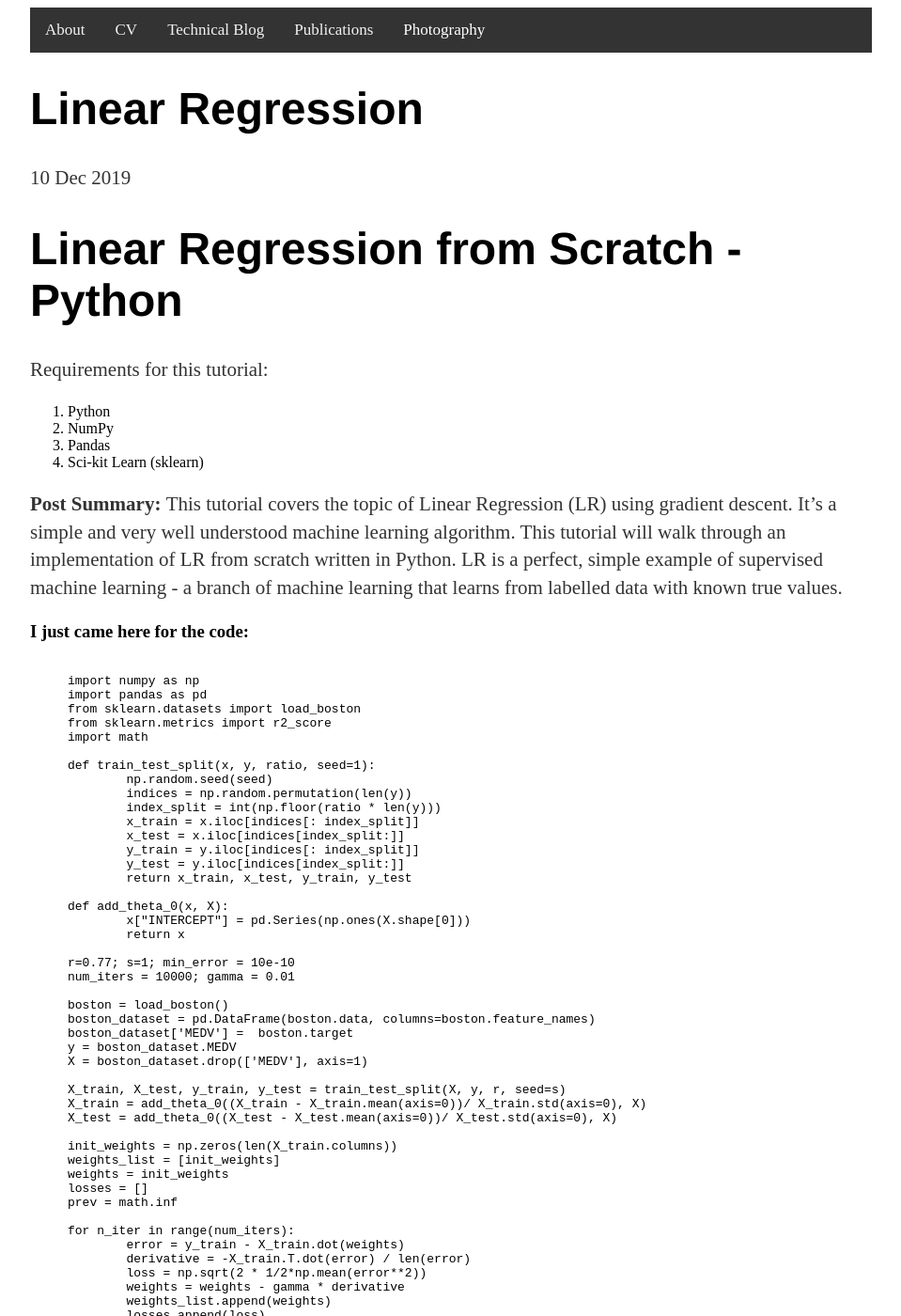
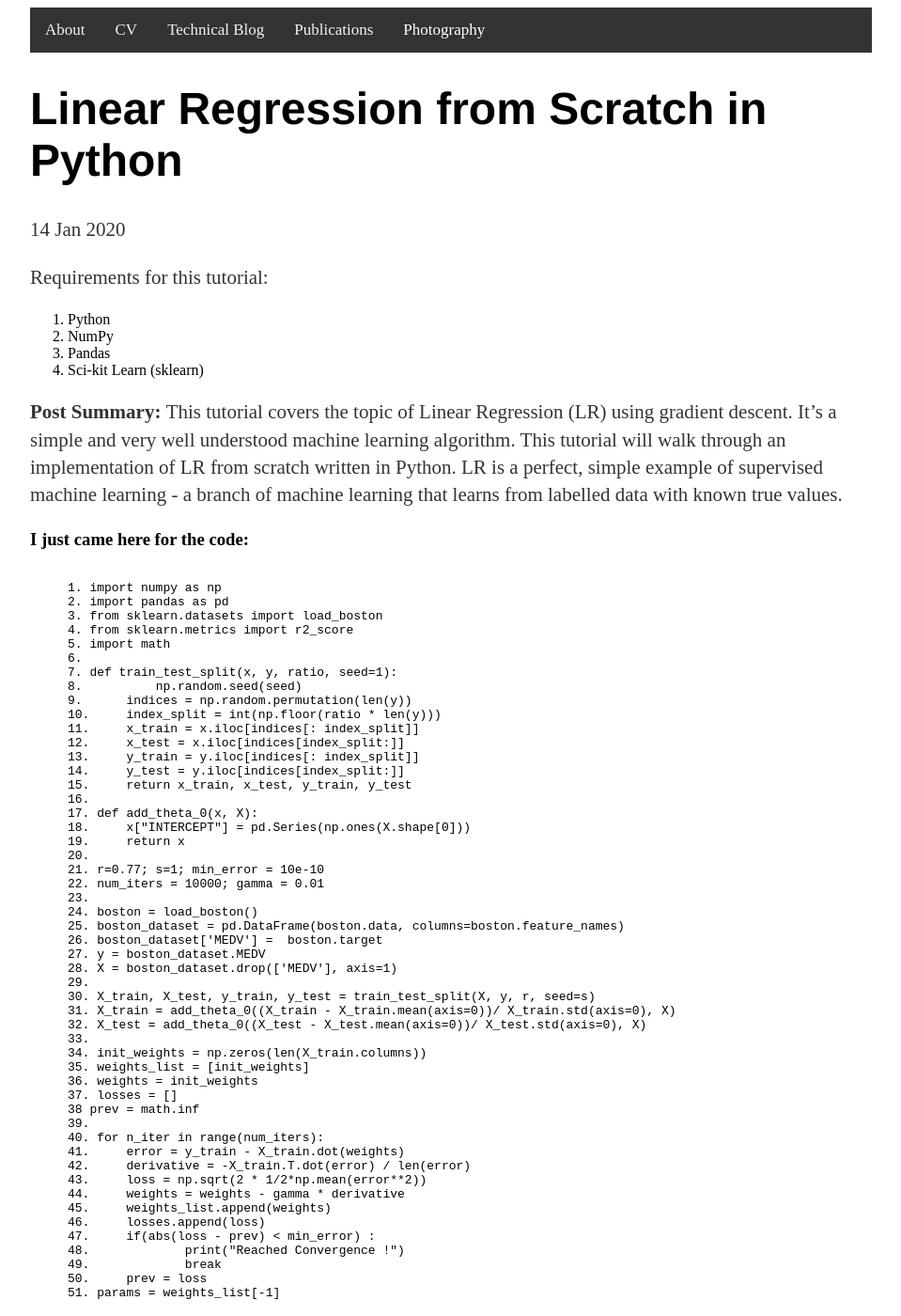
Before and after one commit to kerinb/kerinb.github.io, a Jekyll site: the page built from _posts/2019-12-10-linear-regression-from-scratch.md, in a window 1280 px wide and 1400 px high. Shown: the whole window at 94% size, without its empty margins (160-1119 px from the left). Built offline with Jekyll 4.4.1, drawn with Linux system fonts in a browser that asks for light colours; some of the changed text lies outside the part shown.

```diff
--- a/_posts/2019-12-10-linear-regression-from-scratch.md
+++ b/_posts/2019-12-10-linear-regression-from-scratch.md
@@ -1,12 +1,8 @@
 ---
 layout: post
-title: "Linear Regression "
-date: 2019-12-10
+title: "Linear Regression from Scratch in Python "
+date: Monday 14th January 2020
 ---
-
-<h1>
-	Linear Regression from Scratch - Python
-</h1>
 
 <p>
 	Requirements for this tutorial:
@@ -40,57 +36,57 @@
 <figure>
 <pre class="brush: python">
 <code>
-import numpy as np
-import pandas as pd
-from sklearn.datasets import load_boston
-from sklearn.metrics import r2_score
-import math
-
-def train_test_split(x, y, ratio, seed=1):
-	np.random.seed(seed)
-	indices = np.random.permutation(len(y))
-	index_split = int(np.floor(ratio * len(y)))
-	x_train = x.iloc[indices[: index_split]]
-	x_test = x.iloc[indices[index_split:]]
-	y_train = y.iloc[indices[: index_split]]
-	y_test = y.iloc[indices[index_split:]]
-	return x_train, x_test, y_train, y_test
-
-def add_theta_0(x, X):
-	x["INTERCEPT"] = pd.Series(np.ones(X.shape[0]))
-	return x
-
-r=0.77; s=1; min_error = 10e-10
-num_iters = 10000; gamma = 0.01
-
-boston = load_boston()
-boston_dataset = pd.DataFrame(boston.data, columns=boston.feature_names)
-boston_dataset['MEDV'] =  boston.target
-y = boston_dataset.MEDV
-X = boston_dataset.drop(['MEDV'], axis=1)
-
-X_train, X_test, y_train, y_test = train_test_split(X, y, r, seed=s)
-X_train = add_theta_0((X_train - X_train.mean(axis=0))/ X_train.std(axis=0), X)
-X_test = add_theta_0((X_test - X_test.mean(axis=0))/ X_test.std(axis=0), X)
-
-init_weights = np.zeros(len(X_train.columns))
-weights_list = [init_weights]
-weights = init_weights
-losses = []
-prev = math.inf
-
-for n_iter in range(num_iters):
-	error = y_train - X_train.dot(weights)
-	derivative = -X_train.T.dot(error) / len(error)
-	loss = np.sqrt(2 * 1/2*np.mean(error**2))
-	weights = weights - gamma * derivative
-	weights_list.append(weights)
-	losses.append(loss)
-	if(abs(loss - prev) < min_error) :
-		print("Reached Convergence !")
-		break
-	prev = loss
-params = weights_list[-1]
+1. import numpy as np
+2. import pandas as pd
+3. from sklearn.datasets import load_boston
+4. from sklearn.metrics import r2_score
+5. import math
+6.
+7. def train_test_split(x, y, ratio, seed=1):
+8. 	    np.random.seed(seed)
+9.  	indices = np.random.permutation(len(y))
+10. 	index_split = int(np.floor(ratio * len(y)))
+11. 	x_train = x.iloc[indices[: index_split]]
+12. 	x_test = x.iloc[indices[index_split:]]
+13. 	y_train = y.iloc[indices[: index_split]]
+14. 	y_test = y.iloc[indices[index_split:]]
+15. 	return x_train, x_test, y_train, y_test
+16.
+17. def add_theta_0(x, X):
+18. 	x["INTERCEPT"] = pd.Series(np.ones(X.shape[0]))
+19. 	return x
+20.
+21. r=0.77; s=1; min_error = 10e-10
+22. num_iters = 10000; gamma = 0.01
+23.
+24. boston = load_boston()
+25. boston_dataset = pd.DataFrame(boston.data, columns=boston.feature_names)
+26. boston_dataset['MEDV'] =  boston.target
+27. y = boston_dataset.MEDV
+28. X = boston_dataset.drop(['MEDV'], axis=1)
+29.
+30. X_train, X_test, y_train, y_test = train_test_split(X, y, r, seed=s)
+31. X_train = add_theta_0((X_train - X_train.mean(axis=0))/ X_train.std(axis=0), X)
+32. X_test = add_theta_0((X_test - X_test.mean(axis=0))/ X_test.std(axis=0), X)
+33.
+34. init_weights = np.zeros(len(X_train.columns))
+35. weights_list = [init_weights]
+36. weights = init_weights
+37. losses = []
+38 prev = math.inf
+39.
+40. for n_iter in range(num_iters):
+41. 	error = y_train - X_train.dot(weights)
+42. 	derivative = -X_train.T.dot(error) / len(error)
+43. 	loss = np.sqrt(2 * 1/2*np.mean(error**2))
+44. 	weights = weights - gamma * derivative
+45. 	weights_list.append(weights)
+46. 	losses.append(loss)
+47. 	if(abs(loss - prev) < min_error) :
+48. 		print("Reached Convergence !")
+49. 		break
+50. 	prev = loss
+51. params = weights_list[-1]
 </code>
 </pre>
 </figure>
@@ -156,6 +152,7 @@
 </p>
 
 ![<a href='https://de.wikipedia.org/wiki/Lineare_Einfachregression#/media/Datei:Linear_regression.svg'>Image Source</a>](/files/LinearRegressionBlog/Linear_regression.png)
+<br><br>
 <a href='https://de.wikipedia.org/wiki/Lineare_Einfachregression#/media/Datei:Linear_regression.svg'>Image Source</a>
 
 <p>
@@ -250,6 +247,7 @@
 </p>
 
 ![<a href='https://miro.medium.com/max/1200/1*iNPHcCxIvcm7RwkRaMTx1g.jpeg'>Image Source</a>](/files/LinearRegressionBlog/gradientDescentjpg.jpg)
+<br><br>
 <a href='https://miro.medium.com/max/1200/1*iNPHcCxIvcm7RwkRaMTx1g.jpeg'>Image Source</a>
 <p>
 	So, now we know how we want to make our prediction, and we know that we want to find the best values of θ that will keep our error
```
